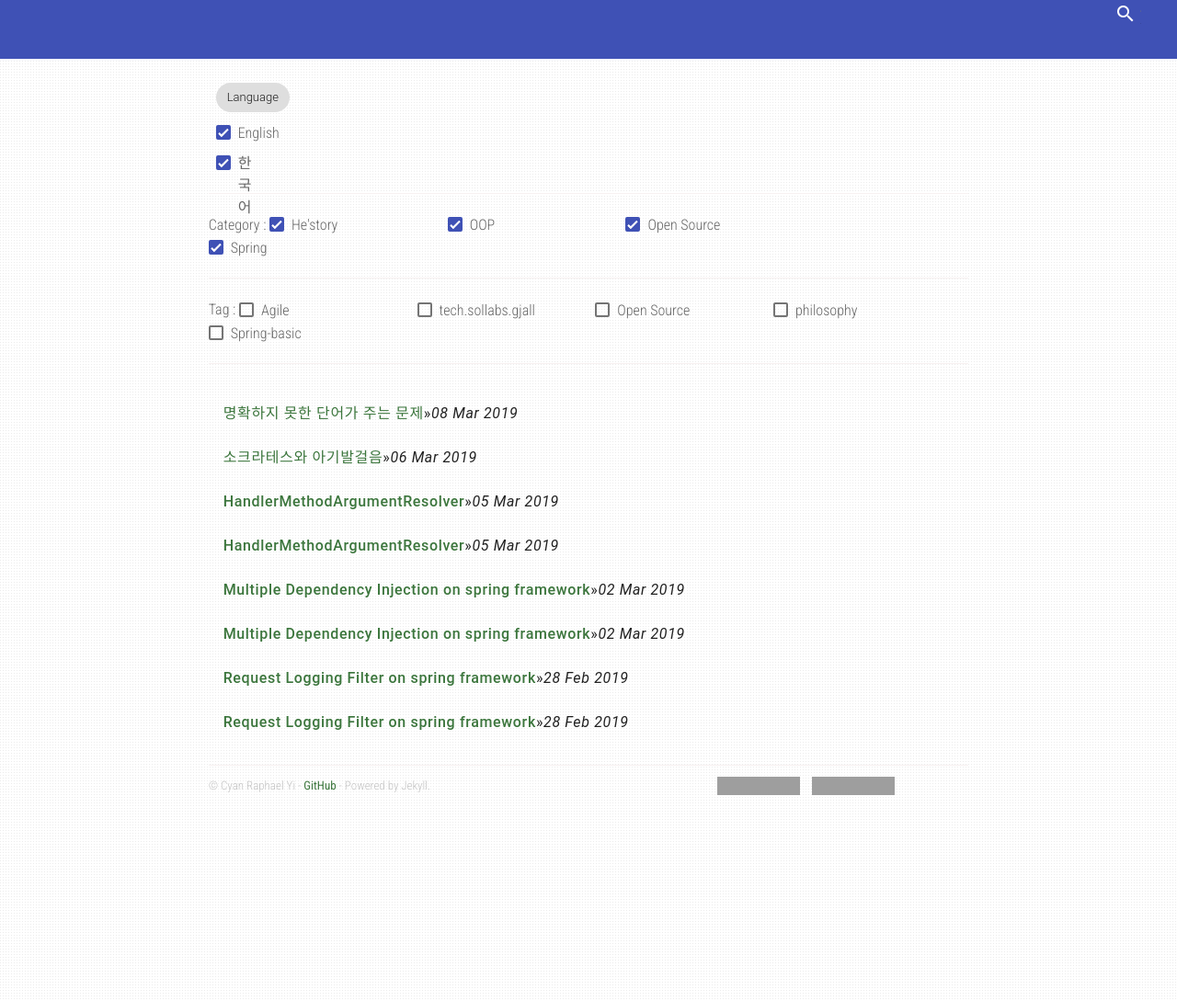
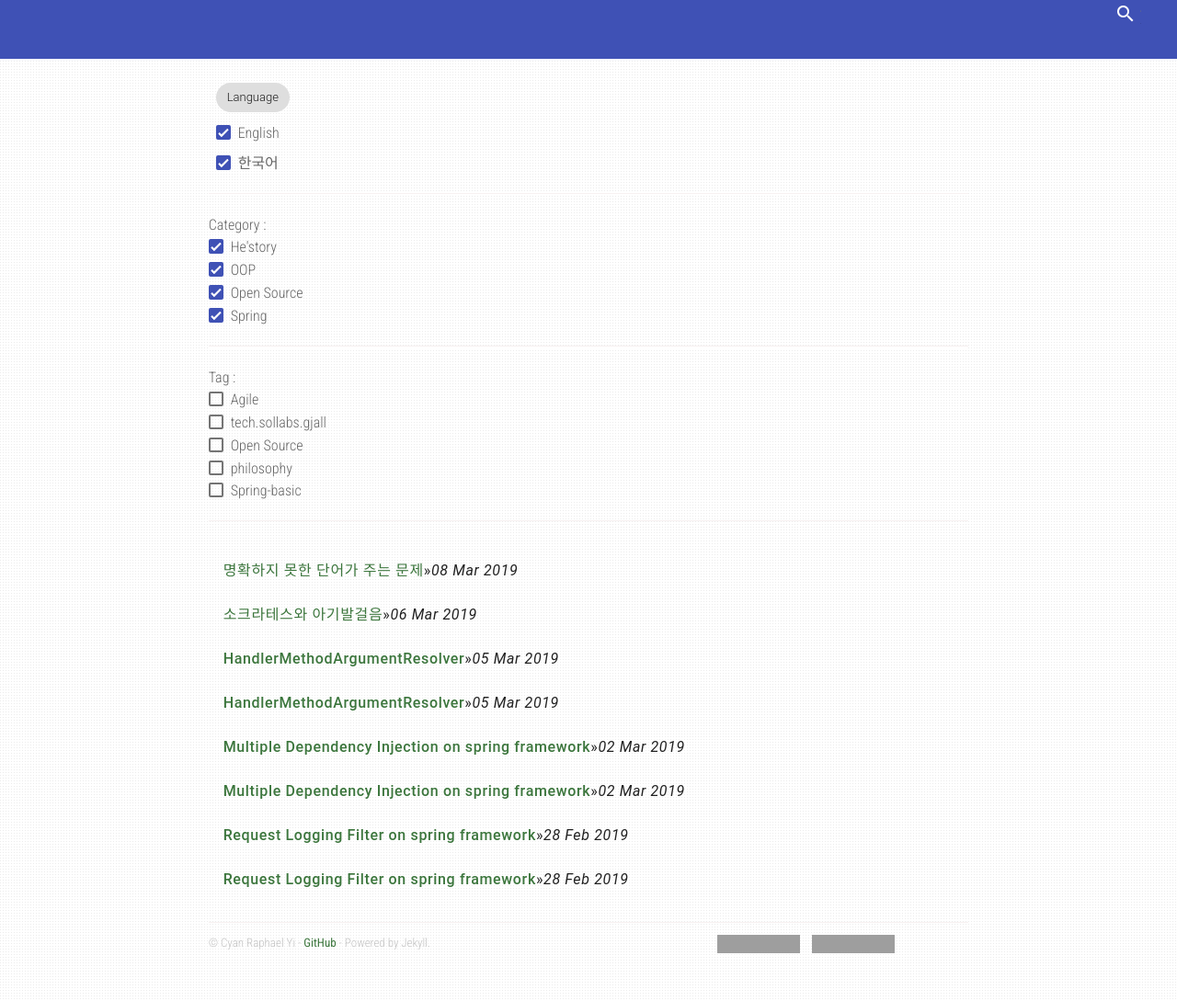
Before and after one commit to CyanRYi/sollabs-demo, a Jekyll site: the page built from index.md, in a window 1280 px wide. Shown: the whole page at 92% size. Built offline with Jekyll 4.4.1, drawn with Linux system fonts in a browser that asks for light colours; nearby versions of some CDN libraries; grey boxes are pictures that could not be loaded.

Commit message:
post selector를 제거

```diff
--- a/static/css/main.css
+++ b/static/css/main.css
@@ -152,8 +152,3 @@ div.sidebar img.profile-avatar {
 .content img {
   max-width: 100%
 }
-
-.post-selector {
-    display: inline-block;
-    width: 23%;
-}
```
